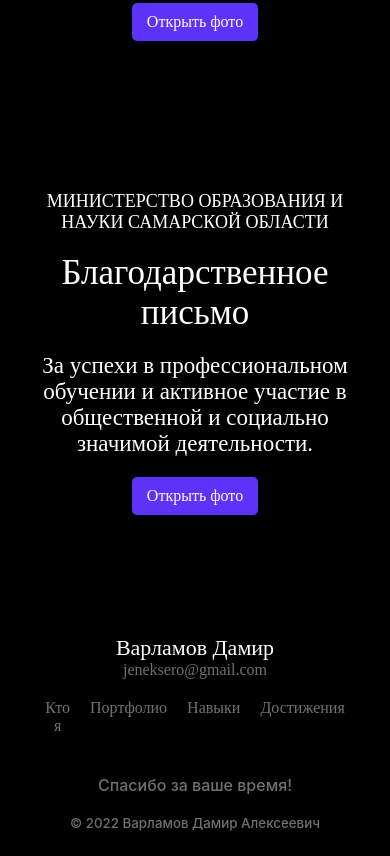
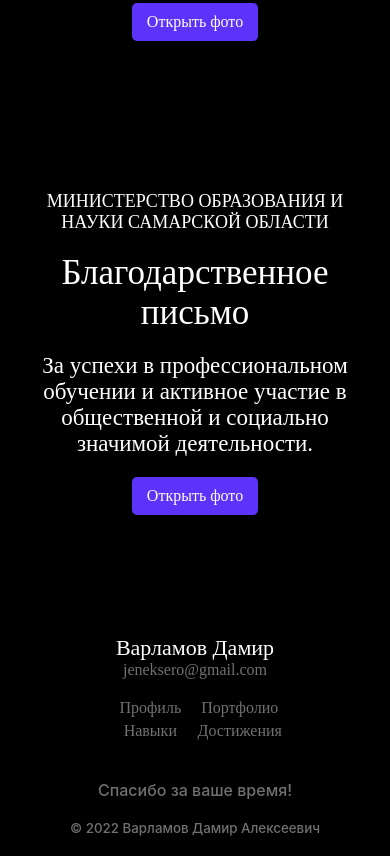
Before and after one commit to Xeney/xeney.github.io, a plain HTML site: page index.html in a window 390 px wide. Shown: the part 6857-7713 px from the top of the page. Drawn offline with Linux system fonts and the light colour scheme; a web font is replaced by a local one.

Commit message:
Обновление стилей

```diff
--- a/index.html
+++ b/index.html
@@ -221,7 +221,7 @@
         </div>
         <nav class="menu">
             <ul>
-                <li><a href="#about">Кто я</a></li>
+                <li><a href="#about">Профиль</a></li>
                 <li><a href="#works">Портфолио</a></li>
                 <li><a href="#skills">Навыки</a></li>
                 <li><a href="#progress">Достижения</a></li>
--- a/style/style.scss
+++ b/style/style.scss
@@ -492,6 +492,19 @@ a {
             list-style: none;
             display: flex;
             grid-gap: 20px;
+            @media screen and (max-width: 500px) {
+                & {
+                    display: flex;
+                    grid-gap: 10px;
+                }
+            }
+            @media screen and (max-width: 400px) {
+                & {
+                    display: grid;
+                    grid-template-columns: 1fr 1fr;
+                    grid-gap: 5px;
+                }
+            }
         }
     }
     @media screen and (max-width: 1000px) {
```
Also changed, not shown: style/style.css, 1 other file.
